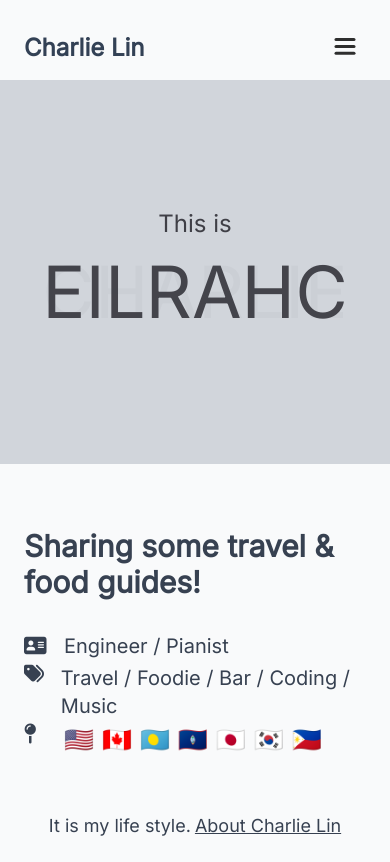
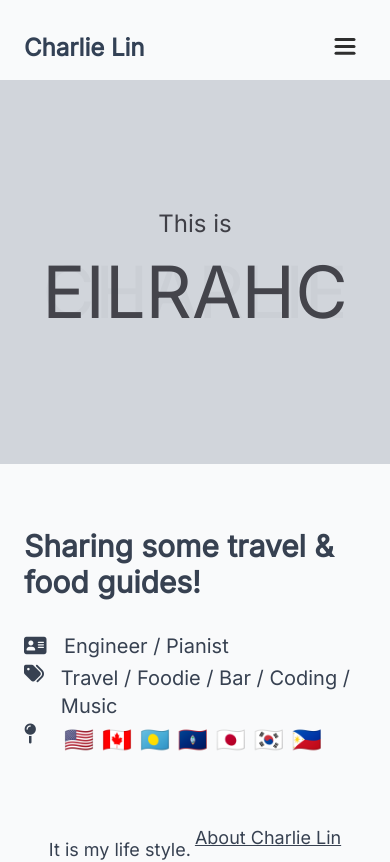
Before and after one commit to charlielinz/charlie, a Next.js app: page / in a window 390 px wide. Shown: the top 862 px of the page. Built offline with nearby package versions, Linux system fonts and the light colour scheme.

Commit message:
Update index.js

```diff
--- a/pages/index.js
+++ b/pages/index.js
@@ -19,7 +19,7 @@ export default function Home() {
       <div className="flex flex-col-reverse md:flex-row justify-between py-16 max-w-screen-sm lg:max-w-screen-md xl:max-w-screen-lg mx-6 md:mx-auto gap-14">
         <div className="flex md:flex-col-reverse justify-center md:items-end gap-4">
           <div className="flex md:flex-col items-center gap-1 text-lg md:pr-5">
-            <p className="md:text-base lg:text-xl">It is my life style.</p>
+            <p className="md:text-base lg:text-xl pt-6 md:pt-0">It is my life style.</p>
             <p className="underline md:text-base lg:text-xl">
               <Link href="/about">About Charlie Lin</Link>
             </p>
```
